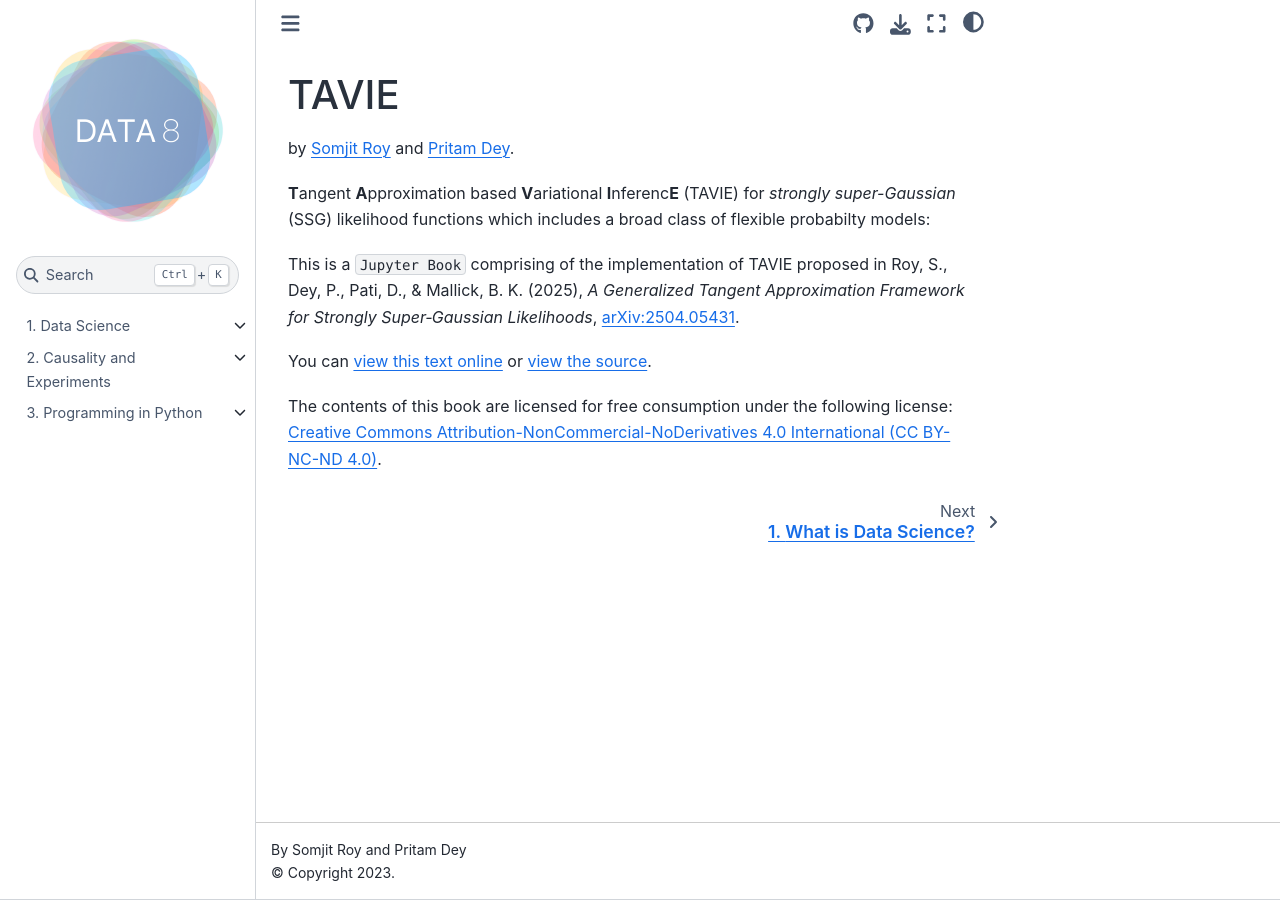
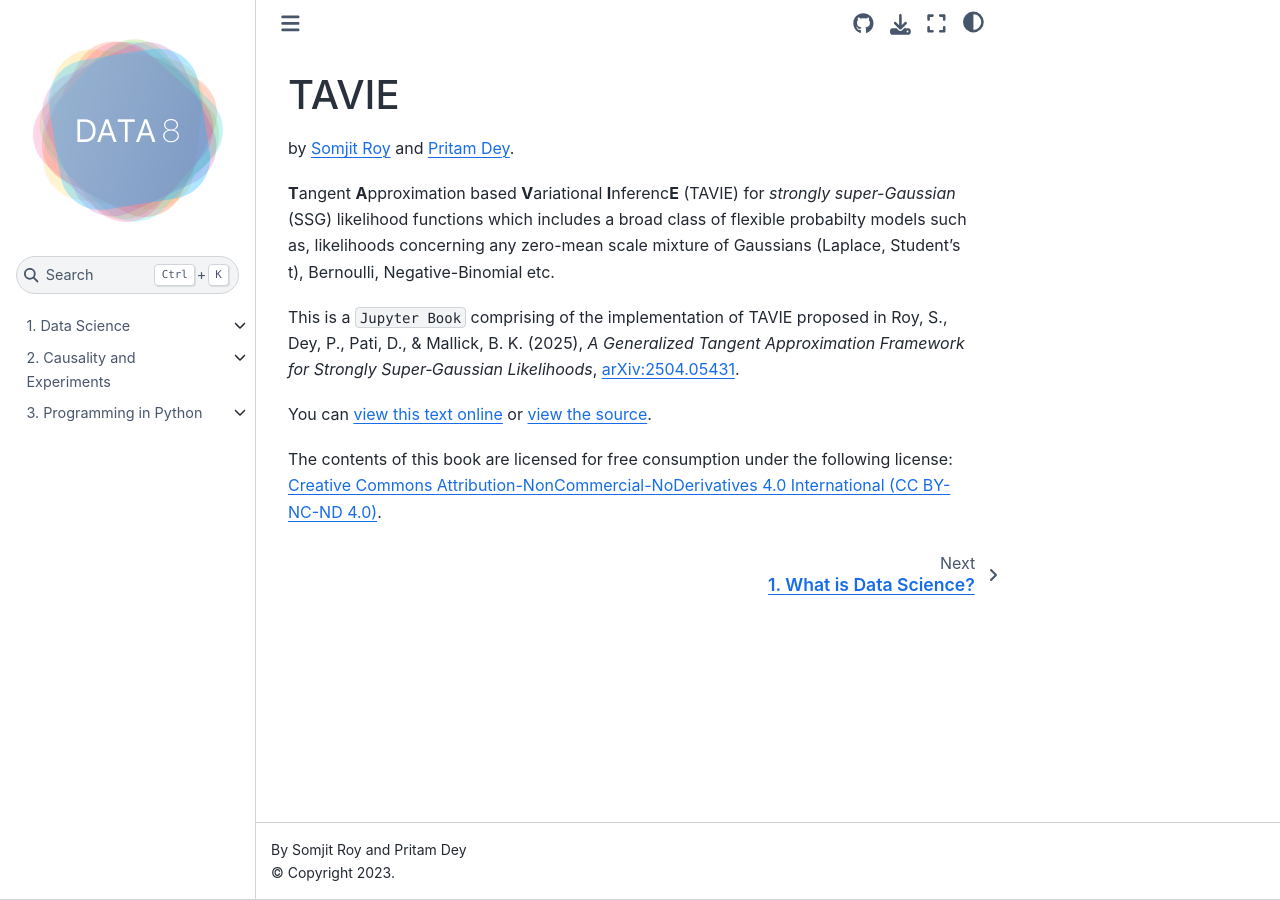
Before and after one commit to Roy-SR-007/TAVIE_JupyterBook, a Jupyter Book: the page built from chapters/intro.md, in a window 1280 px wide. Built offline with Jupyter Book 1.0.4 settings and Sphinx 7.4.7 and the Sphinx Book theme 1.1.4, drawn with Linux system fonts in a browser that asks for light colours; pages that are not in the unit, such as notebooks, are missing from menus.

Commit message:
Update intro.md

```diff
--- a/chapters/intro.md
+++ b/chapters/intro.md
@@ -2,7 +2,7 @@
 
 by [Somjit Roy](https://roy-sr-007.github.io/) and [Pritam Dey](https://pritamdey.github.io/).
 
-**T**angent **A**pproximation based **V**ariational **I**nferenc**E** (TAVIE) for *strongly super-Gaussian* (SSG) likelihood functions which includes a broad class of flexible probabilty models:
+**T**angent **A**pproximation based **V**ariational **I**nferenc**E** (TAVIE) for *strongly super-Gaussian* (SSG) likelihood functions which includes a broad class of flexible probabilty models such as, likelihoods concerning any zero-mean scale mixture of Gaussians (Laplace, Student's t), Bernoulli, Negative-Binomial etc.
 
 This is a `Jupyter Book` comprising of the implementation of TAVIE proposed in Roy, S., Dey, P., Pati, D., & Mallick, B. K. (2025), *A Generalized Tangent Approximation Framework for Strongly Super‑Gaussian Likelihoods*, [arXiv:2504.05431][TAVIE].
 
```
